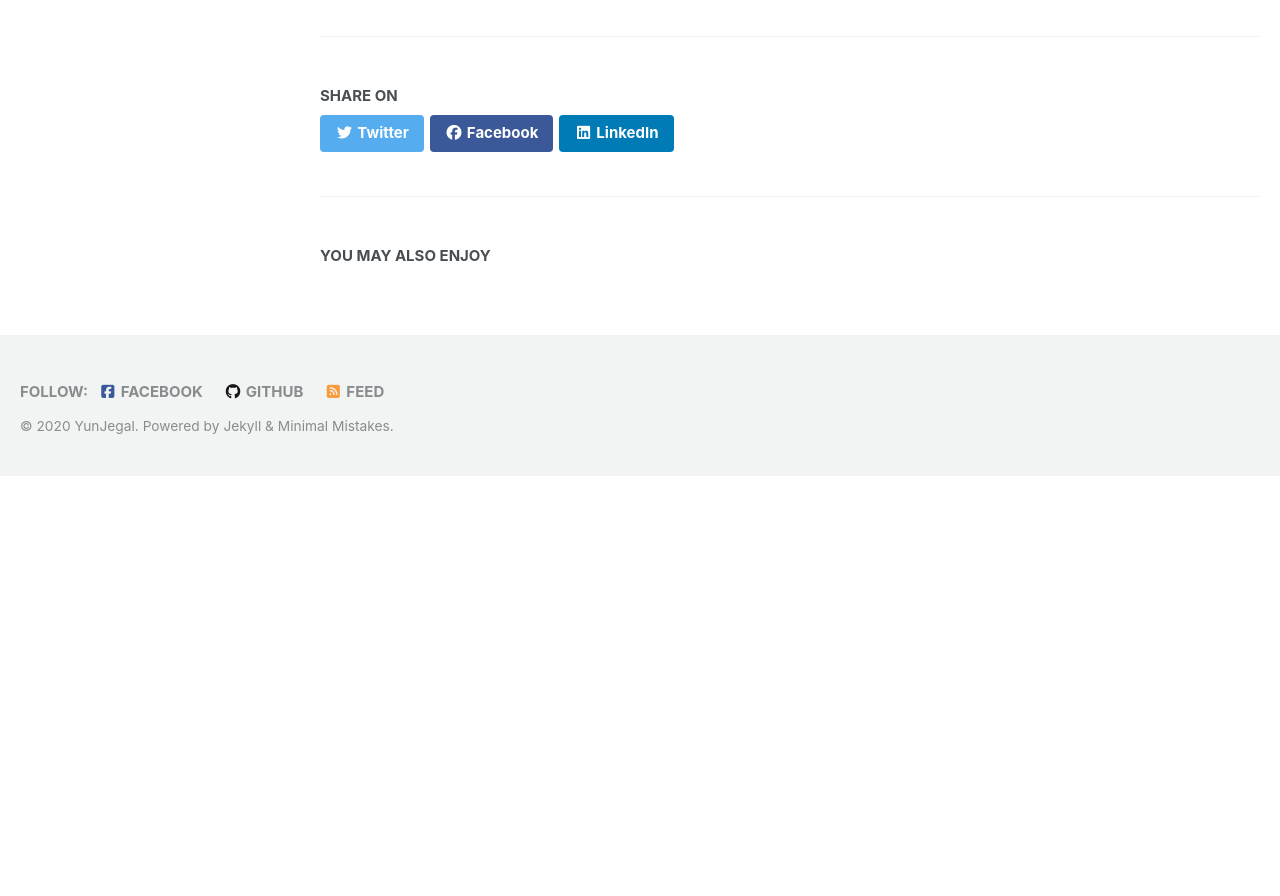
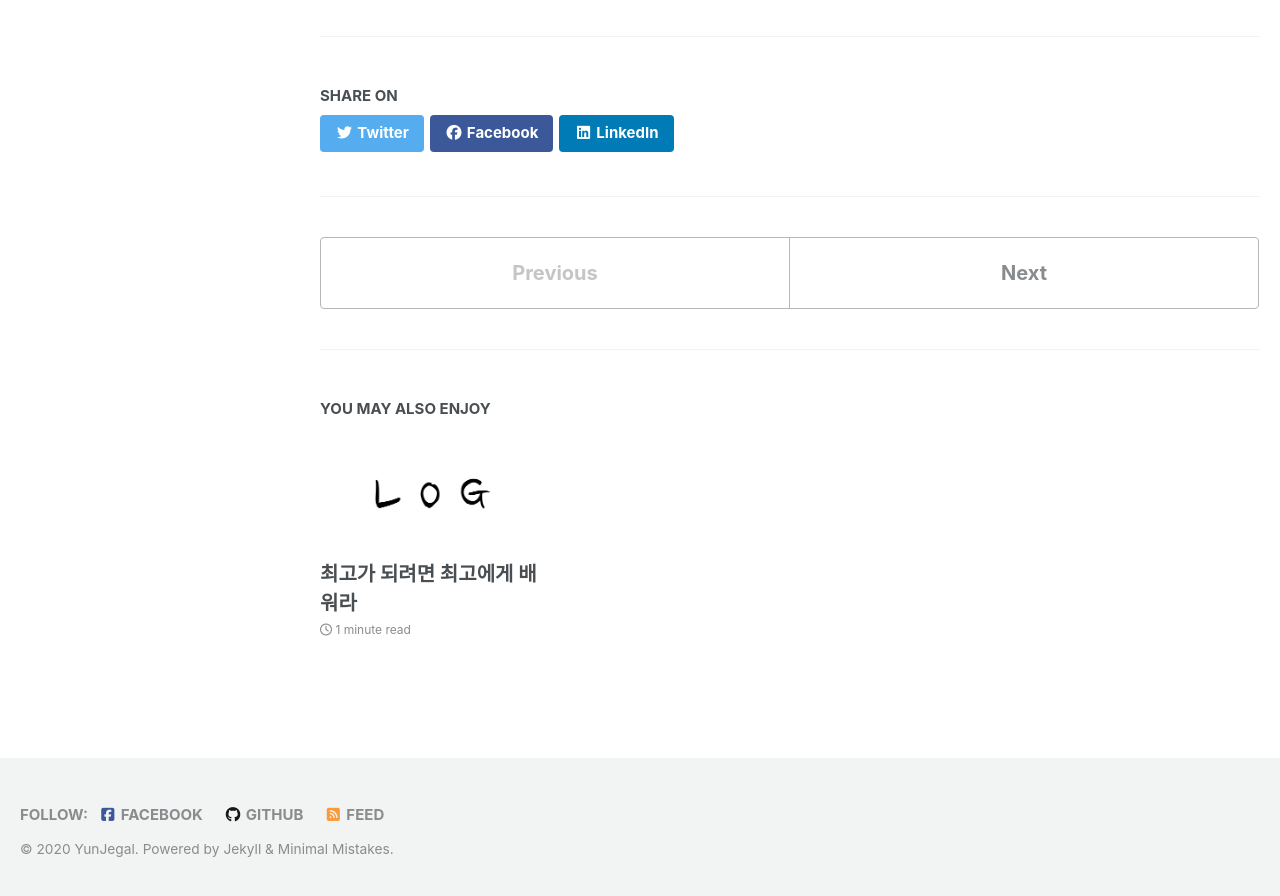
Before and after one commit to freedom07/freedom07.github.io, a Jekyll site: the page built from _posts/2020-01-13-python_clean_code_1.md, in a window 1280 px wide and 900 px high, scrolled down 1258 px. Shown: the top 896 px of the window. Built offline with Jekyll 4.4.1, drawn with Linux system fonts in a browser that asks for light colours; cached includes are drawn as plain includes; nearby versions of some CDN libraries; comment, search, counter and statistics services are not loaded; before the commit the page ends 1734 px from its top, so only the background shows below that; part of the change alters nothing that is shown.

Commit message:
Add content and logo image

```diff
--- a/_config.yml
+++ b/_config.yml
@@ -24,8 +24,8 @@ description              : "진짜만 기록하는 곳"
 url                      : "https://freedom07.github.io/"# the base hostname & protocol for your site e.g. "https://mmistakes.github.io"
 baseurl                  : "" # the subpath of your site, e.g. "/blog"
 repository               : # GitHub username/repo-name e.g. "mmistakes/minimal-mistakes"
-teaser                   : # path of fallback teaser image, e.g. "/assets/images/500x300.png"
-logo                     : # path of logo image to display in the masthead, e.g. "/assets/images/88x88.png"
+teaser                   : "/assets/img/logo/log.png" # path of fallback teaser image, e.g. "/assets/images/500x300.png"
+logo                     : "/assets/img/logo/log.png" # path of logo image to display in the masthead, e.g. "/assets/images/88x88.png"
 masthead_title           : # overrides the website title displayed in the masthead, use " " for no title
 # breadcrumbs            : false # true, false (default)
 words_per_minute         : 200
--- a/_layouts/single.html
+++ b/_layouts/single.html
@@ -46,6 +46,28 @@ layout: default
         {% if page.link %}<div><a href="{{ page.link }}" class="btn btn--primary">{{ site.data.ui-text[site.locale].ext_link_label | default: "Direct Link" }}</a></div>{% endif %}
       </section>
 
+      <div id="disqus_thread"></div>
+<script>
+
+/**
+*  RECOMMENDED CONFIGURATION VARIABLES: EDIT AND UNCOMMENT THE SECTION BELOW TO INSERT DYNAMIC VALUES FROM YOUR PLATFORM OR CMS.
+*  LEARN WHY DEFINING THESE VARIABLES IS IMPORTANT: https://disqus.com/admin/universalcode/#configuration-variables*/
+/*
+var disqus_config = function () {
+this.page.url = PAGE_URL;  // Replace PAGE_URL with your page's canonical URL variable
+this.page.identifier = PAGE_IDENTIFIER; // Replace PAGE_IDENTIFIER with your page's unique identifier variable
+};
+*/
+(function() { // DON'T EDIT BELOW THIS LINE
+var d = document, s = d.createElement('script');
+s.src = 'https://https-freedom07-github-io.disqus.com/embed.js';
+s.setAttribute('data-timestamp', +new Date());
+(d.head || d.body).appendChild(s);
+})();
+</script>
+<noscript>Please enable JavaScript to view the <a href="https://disqus.com/?ref_noscript">comments powered by Disqus.</a></noscript>
+
+
       <footer class="page__meta">
         {% if site.data.ui-text[site.locale].meta_label %}
           <h4 class="page__meta-title">{{ site.data.ui-text[site.locale].meta_label }}</h4>
@@ -69,6 +91,7 @@ layout: default
   </article>
 
   {% comment %}<!-- only show related on a post page when `related: true` -->{% endcomment %}
+
   {% if page.id and page.related and site.related_posts.size > 0 %}
     <div class="page__related">
       <h4 class="page__related-title">{{ site.data.ui-text[site.locale].related_label | default: "You May Also Enjoy" }}</h4>
--- /dev/null
+++ b/_posts/2020-01-15-book1.md
@@ -0,0 +1,27 @@
+---
+title:  "최고가 되려면 최고에게 배워라"
+excerpt: ""
+layout: "single"
+categories:
+  - book
+tags:
+  - 책
+---
+
+### 큐레이션 경영 [클래스101 고지연 대표]
+
+
+
+유튜브에서 고지연 클래스101 대표 영상을 보고 바로 이 책을 사러 강남 영풍문고에 갔다왔다. '책을 내며'를 읽자마자 고지연 대표의 글을 읽어봤다. 수학문제와 취미생활 이라는 것만 달랐지 쏟아지는 정보의 홍수에서 사람들에게 필요한 것을 제공해준다는 점에서는 우리 수학대왕과 비슷한 서비스였다. 사람들이 돈을 지불할 강좌만 만든다는게 우리의 비즈니스 원칙입니다.
+
+>  잘 만들어 파는게 아니라 잘 팔릴 만한 것을 만드는거죠
+
+과연 수학대왕은 잘 만들어 팔길 원한걸까 아니면 잘 팔릴 만한 것을 만들어 파는 걸까? 우리도 장기적으로 교육 콘텐츠를 서비스에 탑재해 제공할 것이다. 교육 콘텐츠를 제공할 때는 사람들이 필요로 하는 것에 초점을 맞춰서 제공할 것이다. 하지만 우리의 핵심은 콘텐츠가 아니라 학생의 실력을 진단하고 모르는 것을 가장 빠르게 배울 수 있는 루트를 제공하는 것이다. 정말 좋은 강의를 찍고 인기 강사를 섭외해서 강의를 찍어서 사람들이 많이 구매하게끔 유도하는게 아니다. 우리는 이전에 없던 교육을 새롭게 혁신하고자 하는 것이다. 학생의 메타인지를 데이터를 통해서 키워주는 것이다. 수학대왕과 비교하면서 읽다보니까 다른 점 또는 개선해야할 점들이 하나 둘 보이는 것 같다. 일례로 앱 브랜드 이미지를 클래스101 처럼 단정하고 절제된 이미지를 주는 이름으로 바꾸면 어떨까? 애초에 교육시장은 학부모를 집중적으로 타게팅하는 것이 중요하고 그들을 설득하기 위한 이미지로 수학대왕이 어울리지 않을 수도 있겠다는 생각을했다.
+
+>  지금까지 클래스 101을 찾은 방문자 수는 480만명에 이른다. 초기 시장을 선점한 덕이다. 수강자는 수강 기간 중 휴대폰이나 PC로 무제한 반복해 시청할 수 있다. 수강자의 만족도는 평균 97퍼센트 이상이다. 타깃 고객은 밀레니얼 세대, 이용자의 70 퍼센트 이상이 2534세대다.
+
+수강자의 만족도가 평균 97% 이상이라고 한다. 부럽다. 그리고 우리에게 필요한 띵언이 하나 나온다.
+
+> 일단 시장의 니즈를 확인한 후에 강좌를 잘 만드려 고민하기보다 빨리 론칭해야 합니다. 시장의 반응을 보고 두 세 번 더 가공을 해야조. 이런 '날 것'을 내놓을 수 있나 하는 생각에 발목을 잡혀선 안돼요.
+
+맞다. 너무 완벽하려고 했다. 조금 raw한 서비스라도 일단 시장의 평가를 먼저 받아봐야한다.
```
Also changed, not shown: assets/img/logo/log.png (added), 2 other files.
